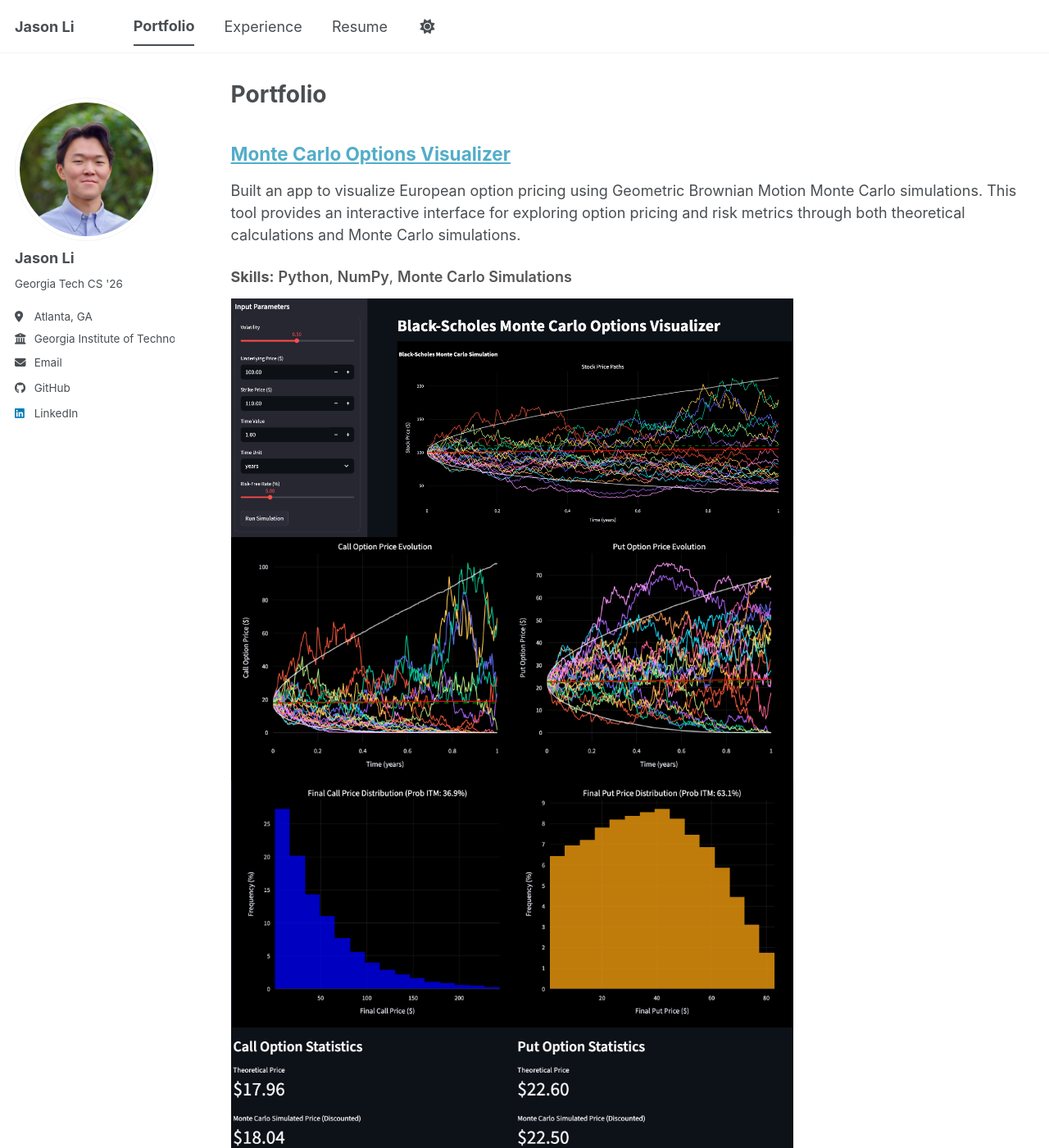
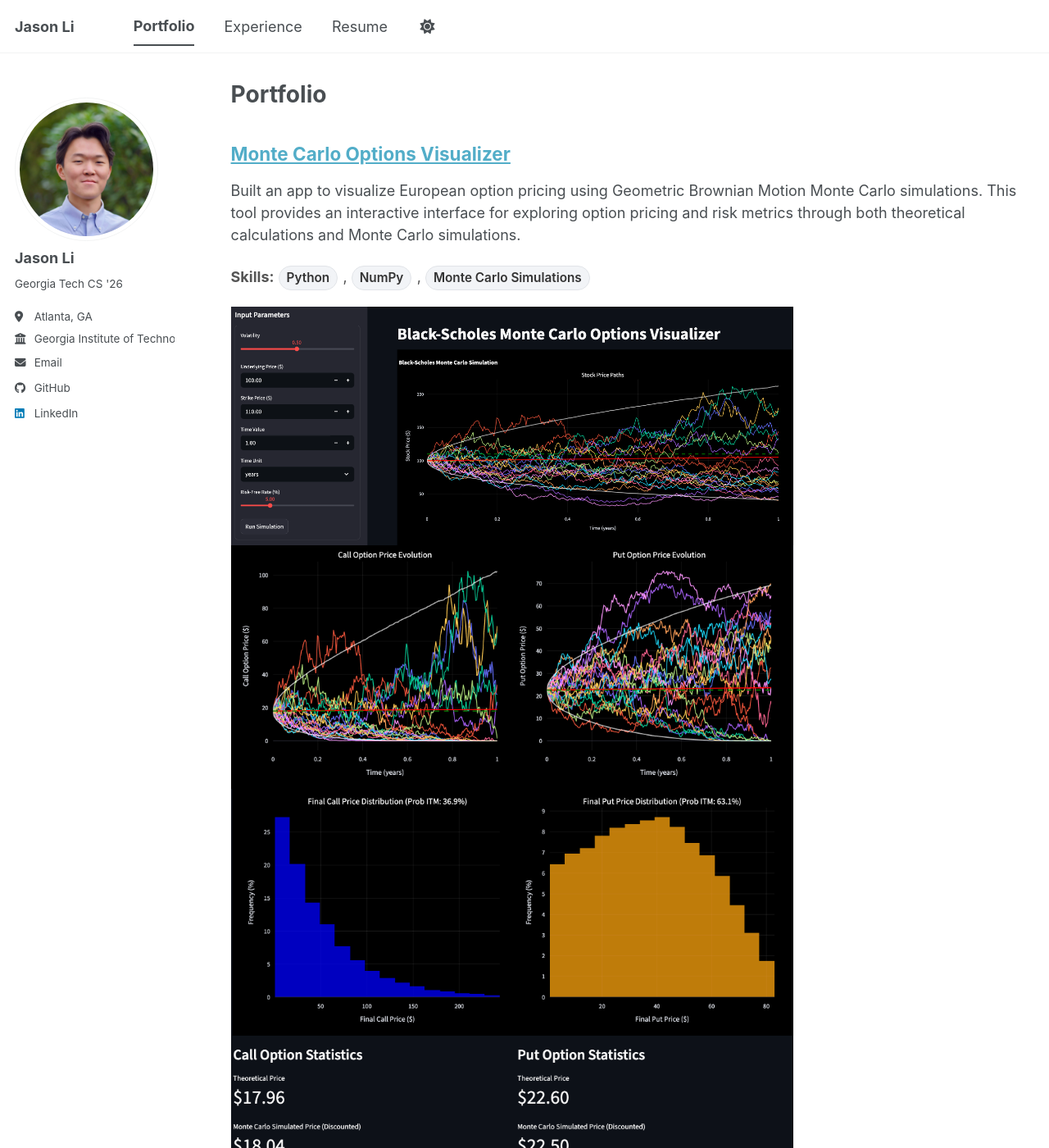
Before and after one commit to jasonli04/jasonli04.github.io, a Jekyll site: the page built from _pages/portfolio.html, in a window 1280 px wide and 1400 px high. Shown: the whole window at 82% size. Built offline with Jekyll 4.4.1, drawn with Linux system fonts in a browser that asks for light colours; a script bundle is joined from its source files by our own code; library files that are not in the unit come from our copies.

Commit message:
formatting

```diff
--- a/assets/css/main.scss
+++ b/assets/css/main.scss
@@ -94,5 +94,14 @@
 }
 
 .project-skill {
+  display: inline-block;
   font-weight: 600;
+  font-size: 0.85rem;
+  padding: 0.15rem 0.5rem;
+  margin: 0 0.35rem 0.35rem 0;
+  background: #f2f4f7;
+  color: #333;
+  border: 1px solid #e1e4e8;
+  border-radius: 999px;
+  white-space: nowrap;
 }
```
